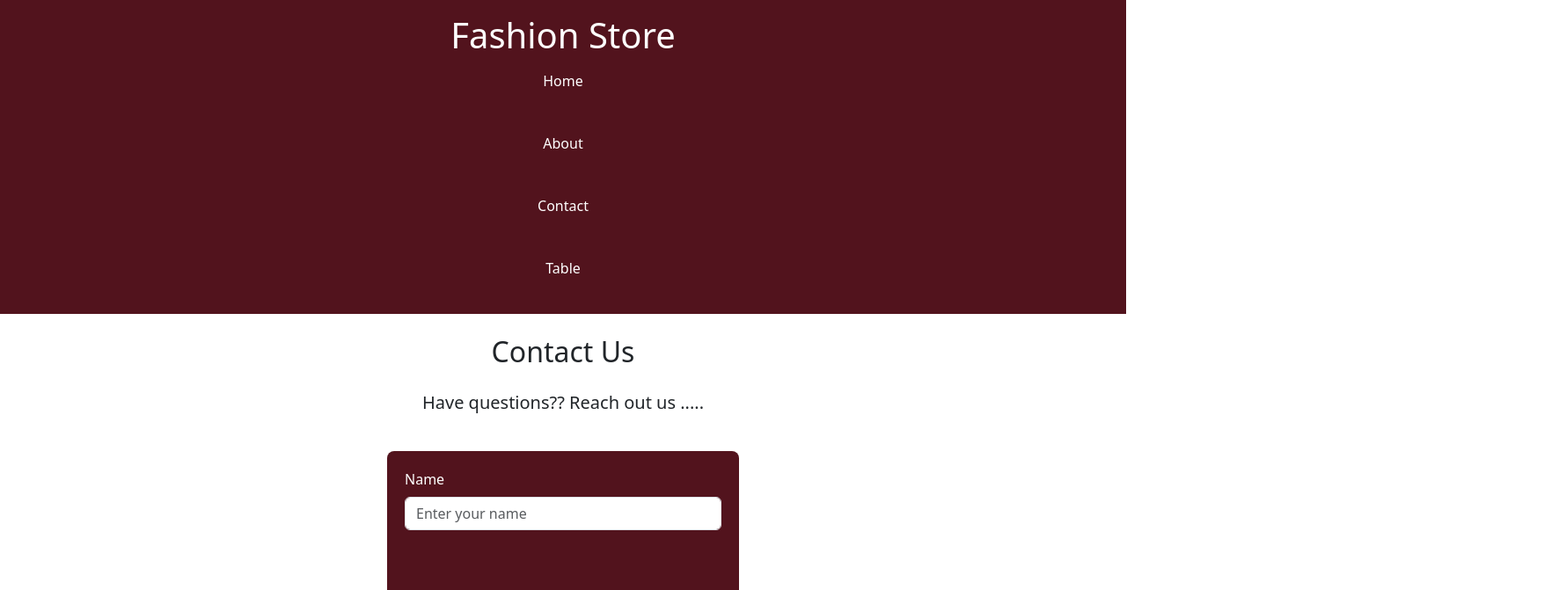
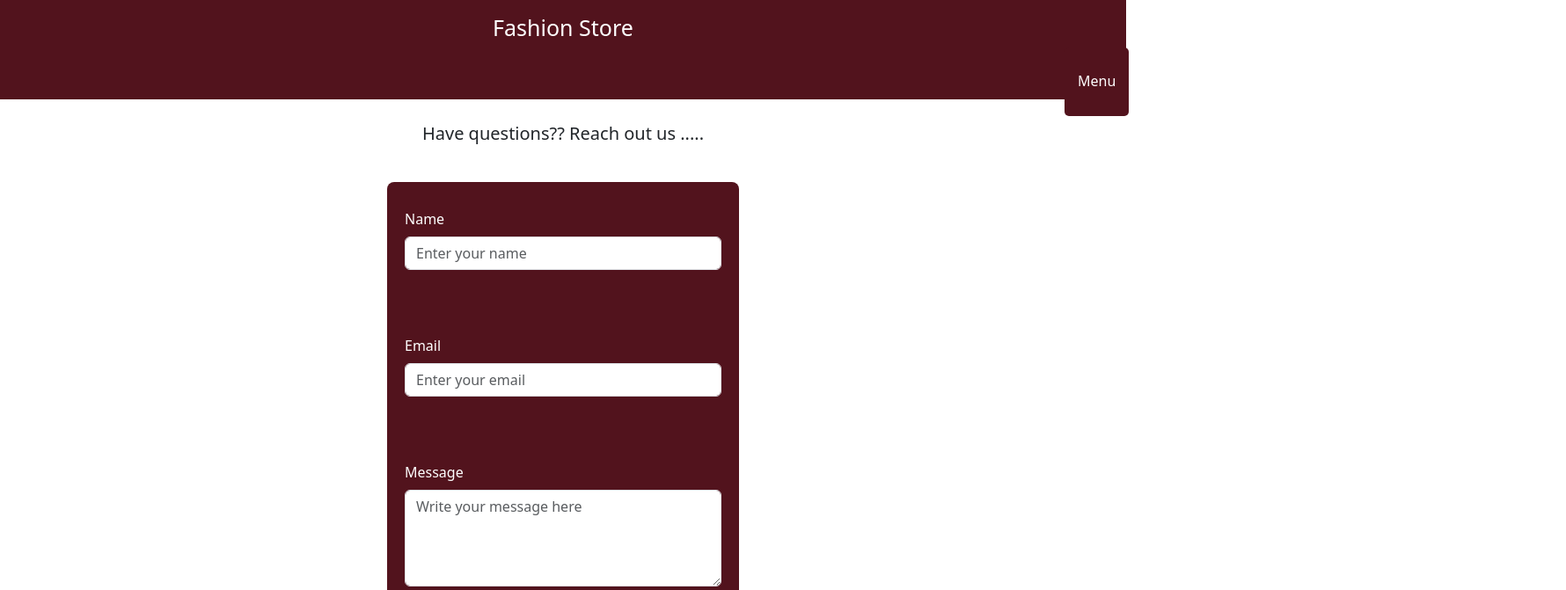
Before and after one commit to AnupamaEM/InStyle, a React (Create React App) app: page /contact in a window 1280 px wide. Shown: the top 671 px of the page at 88% size, 1780 px wide, since content can reach past the window. Built offline with nearby package versions, Linux system fonts and the light colour scheme.

Commit message:
created form using tanstack

```diff
--- a/package.json
+++ b/package.json
@@ -3,6 +3,7 @@
   "version": "0.1.0",
   "private": true,
   "dependencies": {
+    "@tanstack/react-form": "^0.39.0",
     "@tanstack/react-table": "^8.20.5",
     "@testing-library/jest-dom": "^5.17.0",
     "@testing-library/react": "^13.4.0",
--- a/src/App.js
+++ b/src/App.js
@@ -6,8 +6,8 @@ import AboutPage from './pages/AboutPage';
 import HomePage from './pages/HomePage';
 import Contact from './pages/Contact';
 import Table from './pages/NewTable';
-
-
+import NewForm from './pages/NewForm';
+import Chart from "./pages/Chart";
 
 const App = () =>{
   return (
@@ -19,6 +19,8 @@ const App = () =>{
         <Route path="/about" element={ <AboutPage/> } />
         <Route path="/contact" element={ <Contact/> } />
         <Route path="/table" element={ <Table/> } />
+        <Route path="/form" element={ <NewForm/> } />
+        <Route path="/chart" element={ <Chart/> } />
       </Routes>
 
       </div>
--- a/src/pages/Contact.js
+++ b/src/pages/Contact.js
@@ -10,7 +10,7 @@ const ContactPage = () => {
       <Header />
       <main className="container my-4">
         <section className="contact-section">
-          <h2 className="text-center mb-4">Contact Us</h2>
+
           <p className="lead text-center">
             Have questions?? Reach out us .....
           </p>
--- a/src/pages/Header.js
+++ b/src/pages/Header.js
@@ -5,26 +5,22 @@ import "./styles/header.css";
 
 const Header = () => {
   return (
-    <header className=" text-white py-3">
-      <div className="container text-center">
+    <header className="text-white py-3 header-container">
+      <div className="container ">
         <h1 className="text-white">Fashion Store</h1>
-        <nav>
-          <ul className="nav flex-column">
-
-            <li className="nav-item mb-3">
-              <Link to="/" className="nav-link text-white ">Home</Link>
-            </li>
-            <li className="nav-item mb-3">
-              <Link to="/about" className="nav-link text-white ">About</Link>
-            </li>
-            <li className="nav-item mb-3">
-              <Link to="/contact" className="nav-link text-white ">Contact</Link>
-            </li>
-            <li className="nav-item mb-3">
-              <Link to="/table" className="nav-link text-white ">Table</Link>
-            </li>
-
-          </ul>
+        <nav className="dropdown container">
+          <div className="dropdown">
+            <button className="dropdown-button">
+              Menu
+            </button>
+            <div className="dropdown-content">
+              <Link to="/" className="dropdown-link">Home</Link>
+              <Link to="/about" className="dropdown-link">About</Link>
+              <Link to="/contact" className="dropdown-link">Contact</Link>
+              <Link to="/table" className="dropdown-link">Table</Link>
+              <Link to="/form" className="dropdown-link">NewForm</Link>
+            </div>
+          </div>
         </nav>
       </div>
     </header>
--- /dev/null
+++ b/src/pages/NewForm.js
@@ -0,0 +1,48 @@
+import React from 'react';
+import Header from "./Header";
+import Footer from "./Footer";
+import "./styles/style.css";
+import "./styles/header.css";
+import "./styles/footer.css";
+import "./styles/form.css";
+import { useForm, Field } from '@tanstack/react-form';
+
+export default function NewForm() {
+
+  const form = useForm({
+    onSubmit: (values) => {
+      console.log('Form Submitted:', values);
+    },
+    defaultValues: {name: '',email: '', message: '',},});
+
+  return (
+    <>
+    <Header/>
+    <h4>Having any questions??? Reach out us </h4>
+    <form onSubmit={form.handleSubmit}>
+      <div>
+        <label htmlFor="name">Name</label>
+        <Field name="name" form={form}>
+          {({ input }) => <input id="name" {...input} />}
+        </Field>
+      </div>
+
+      <div>
+        <label htmlFor="email">Email</label>
+        <Field name="email" form={form}>
+          {({ input }) => <input id="email" type="email" {...input} />}
+        </Field>
+      </div>
+
+      <div>
+        <label htmlFor="message">Message</label>
+        <Field name="message" form={form}>
+          {({ input }) => <textarea id="message" {...input} />}
+        </Field>
+      </div>
+      <button type="submit">Submit</button>
+    </form>
+    <Footer/>
+    </>
+  );
+}
--- a/src/pages/NewTable.js
+++ b/src/pages/NewTable.js
@@ -1,4 +1,5 @@
 import React from 'react';
+import { useReactTable,getCoreRowModel,flexRender,createColumnHelper,} from '@tanstack/react-table';
 import Header from "./Header";
 import Footer from "./Footer";
 import "./styles/style.css";
@@ -6,17 +7,12 @@ import "./styles/header.css";
 import "./styles/footer.css";
 import "./styles/table.css";
 
-import {
-  useReactTable,
-  getCoreRowModel,
-  flexRender,
-  createColumnHelper,
-} from '@tanstack/react-table';
-
 const defaultData = [
   { firstName: 'jhon', lastName: 'doe', age: 47, job:'it' },
   { firstName: 'amy', lastName: 'lea', age: 22,job:'non-it'  },
   { firstName: 'ivy', lastName: 'rae', age: 24, job:'non-it'},
+  { firstName: 'ivan', lastName: 'rae', age: 23, job:'it'},
+  { firstName: 'alan', lastName: 'don', age: 22,job:'it'  },
 ];
 
 // /**
@@ -30,13 +26,13 @@ const defaultData = [
 const columnHelper = createColumnHelper();
 
 const columns = [
-  columnHelper.accessor('firstName', { header: 'First Name', footer: info => info.column.id }),
+  columnHelper.accessor('firstName', { header: 'First Name',  footer: info => info.column.id }),
   columnHelper.accessor('lastName',{ header: 'Last Name', footer: info => info.column.id }),
   columnHelper.accessor('age', { header: 'Age', footer: info => info.column.id }),
   columnHelper.accessor('job', { header: 'Job', footer: info => info.column.id }),
 ];
 
-export default function Table() {
+ function Table() {
   const [data] = React.useState(() => [...defaultData]);
 
   const table = useReactTable({
@@ -48,7 +44,7 @@ export default function Table() {
   return (
 
     <div className="table-container">
-            <Header />
+    <Header />
 
       <table>
         <thead>
@@ -80,4 +76,4 @@ export default function Table() {
       </div>
   );
 }
-//  export default NewTable;
+export default Table;
--- a/src/pages/styles/contact.css
+++ b/src/pages/styles/contact.css
@@ -5,6 +5,7 @@
     align-items: center;
     flex-direction: column;
     min-height: calc(100vh - 200px);
+
   }
 
   form {
@@ -14,4 +15,5 @@
     background-color: #52131d;
     color: white;
     border-radius: 8px;
+
   }
--- /dev/null
+++ b/src/pages/styles/form.css
@@ -0,0 +1,35 @@
+ form {
+    max-width: 400px;
+    margin: auto;
+  }
+
+  h4 {
+  text-align: center;
+  margin-top: 20px;
+  color: #52131d;
+  font-size: 24px;
+}
+
+
+  label {
+    display: block;
+    margin: 10px 0 5px;
+  }
+
+  input, textarea {
+    width: 100%;
+    padding: 8px;
+    margin-bottom: 15px;
+  }
+
+  button {
+    padding: 10px 20px;
+    background-color: #007bff;
+    color: white;
+    border: none;
+    cursor: pointer;
+  }
+
+  button:hover {
+    background-color: #0056b3;
+  }
--- a/src/pages/styles/header.css
+++ b/src/pages/styles/header.css
@@ -1,18 +1,63 @@
 
-header {
+ header {
+  padding: 10px 20px;
   background-color:#52131d;
   text-align: center;
+  height: 3cm;
+  line-height: 2cm;
+  align-items: center;
+
 }
 
 header .text-white {
-  color: rgb(232, 225, 225);
+  color: rgb(229, 180, 180);
+  font-size: 25px;
 }
 
-nav ul {
-  display: flex;
-  gap: 15px;
+
+.dropdown {
+  position: absolute;
+  display: inline-block;
+  padding-bottom: 4cm;
+
+}
+.dropdown-button {
+  background-color: #52131d;
+  color: white;
+  padding: 1px 15px;
+  border: none;
+  border-radius: 5px;
+  cursor: pointer;
+  font-size: 16px;
+
 }
 
-nav a:hover {
-  text-decoration: underline;
+
+.dropdown-content {
+  display: none;
+  position: absolute;
+  background-color: white;
+  min-width: 160px;
+  box-shadow: 0 8px 16px rgba(0, 0, 0, 0.2);
+  z-index: 1;
+  text-align: left;
+  border-radius: 5px;
 }
+
+
+.dropdown-link {
+  color: #52131d;
+  padding: 10px 15px;
+  text-decoration: none;
+  display:flow-root;
+}
+
+
+.dropdown-link:hover {
+  background-color: #52131d;
+  color: white;
+}
+
+.dropdown:hover .dropdown-content {
+  display: block;
+}
```
Also changed, not shown: src/pages/styles/style.css (+0 -36 lines), src/pages/Chart.js (added), 1 other file (tests, documents, lock files or other folders).
